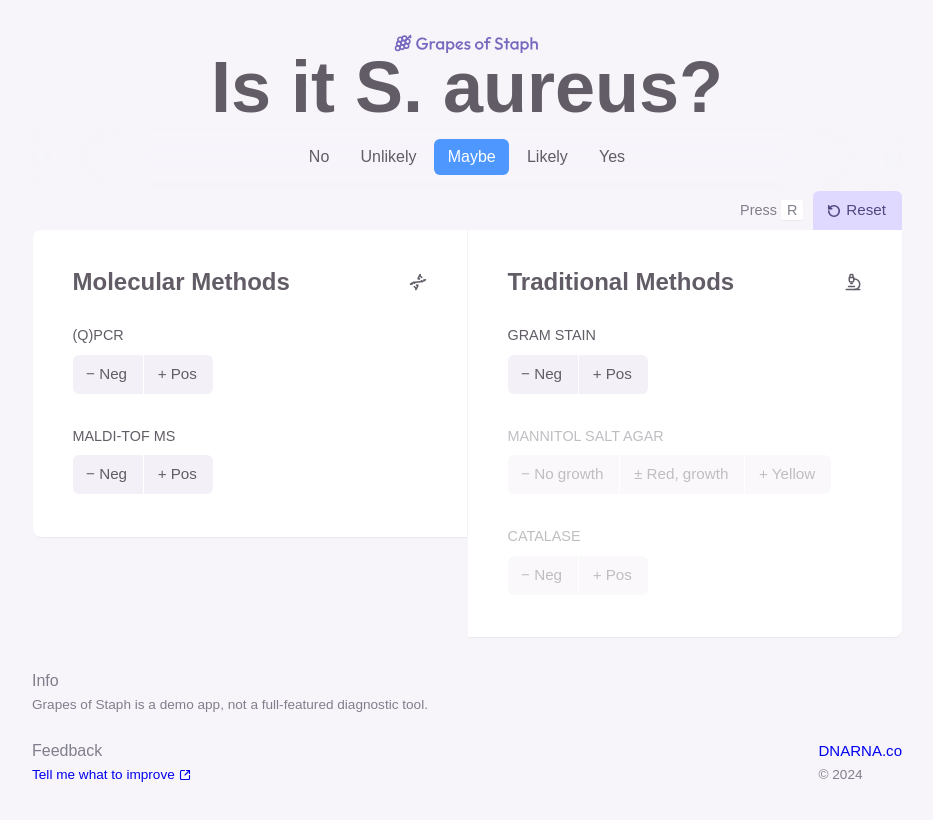
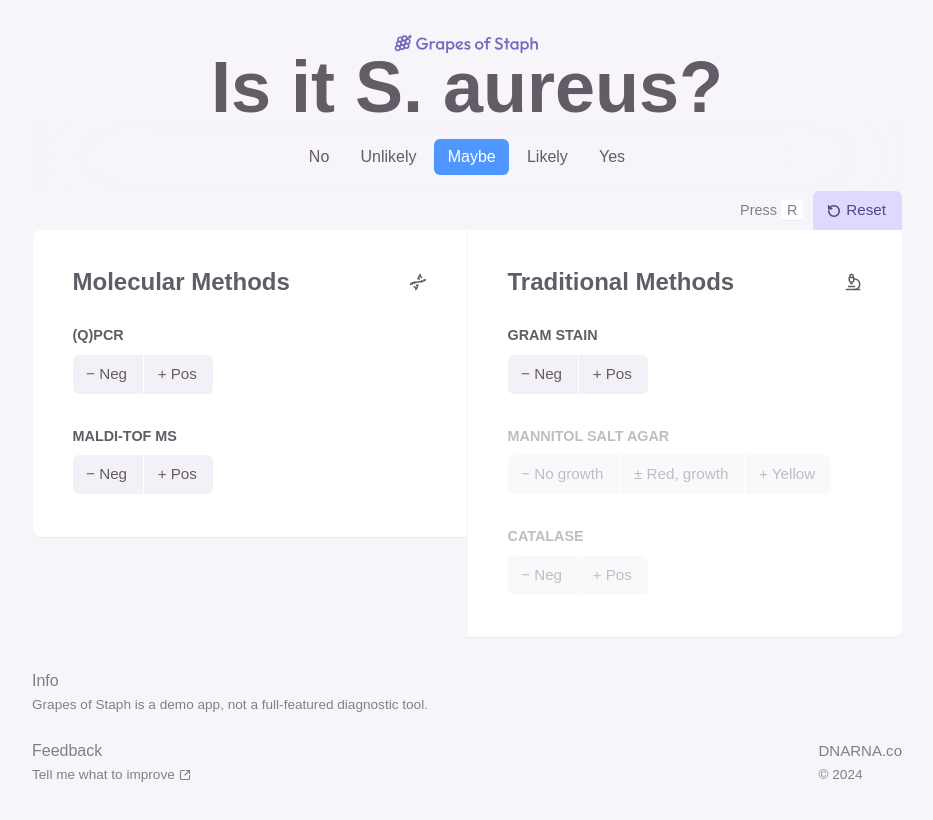
Before and after one commit to davbl/grapes-of-staph, a React (Vite) app: page / in a window 1280 px wide. Shown: the top 820 px of the page, without its empty margins (173-1106 px from the left). Built offline with nearby package versions, Linux system fonts and the light colour scheme; a web font is replaced by a local one.

Commit message:
Improve font-weight

```diff
--- a/src/components/Controls/controls.css
+++ b/src/components/Controls/controls.css
@@ -106,7 +106,7 @@ fieldset label:last-of-type {
 
 /* Radio group heading */
 legend {
-  font-weight: 500;
+  font-weight: 600;
   font-size: 0.9rem;
   padding-bottom: 0.5rem;
   /* text-align: center; */
@@ -128,7 +128,7 @@ label {
   flex-shrink: 1;
 
   font-size: 0.95rem;
-  font-weight: 375;
+  font-weight: 425;
 
   /* Radio item text */
   span {
--- a/src/components/Footer/footer.css
+++ b/src/components/Footer/footer.css
@@ -39,6 +39,7 @@ footer {
   }
 
   a {
+    color: inherit;
     text-decoration: none;
     cursor: pointer;
     display: flex;
--- a/src/components/Hero/ResultRow/result.css
+++ b/src/components/Hero/ResultRow/result.css
@@ -18,7 +18,7 @@ ol {
   gap: 0.25rem;
   list-style-type: none;
   padding: 0;
-  font-weight: 400;
+  font-weight: 500;
   padding: 1rem 0;
   margin: 0;
 }
```
